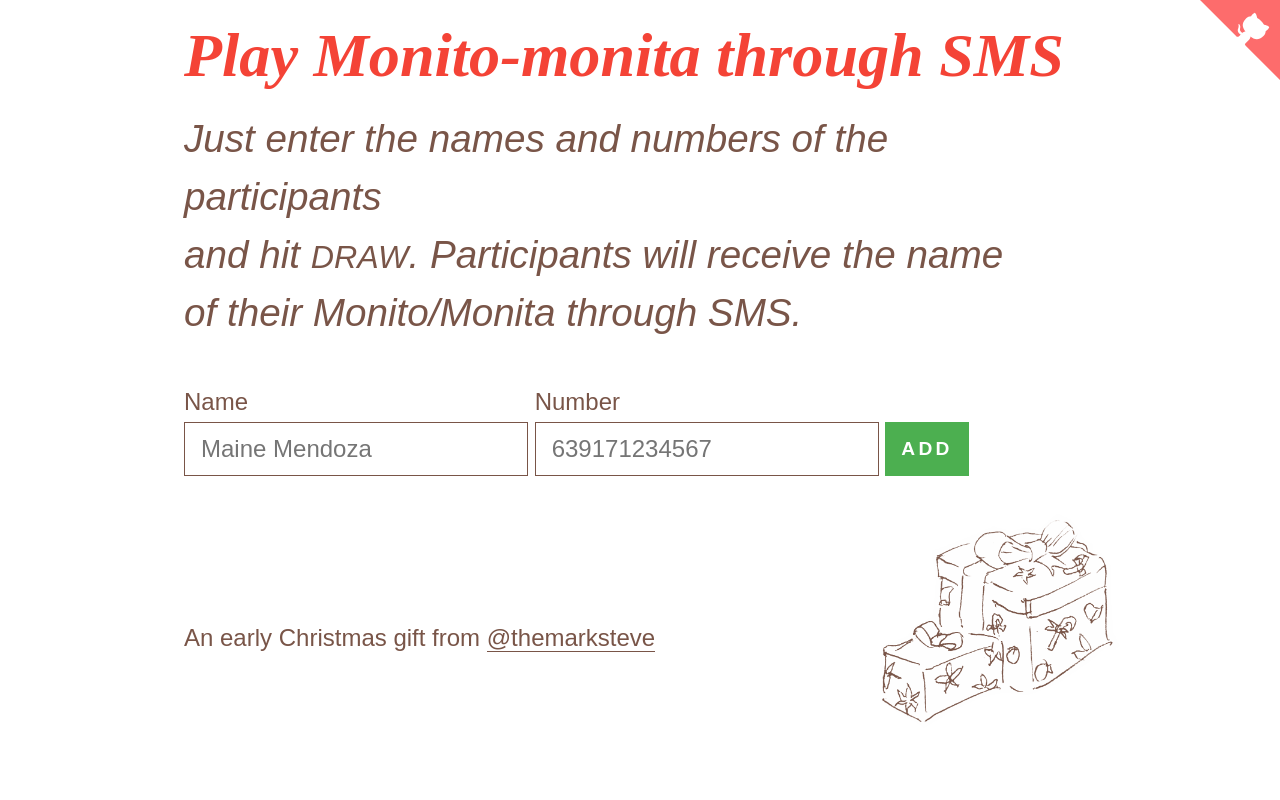
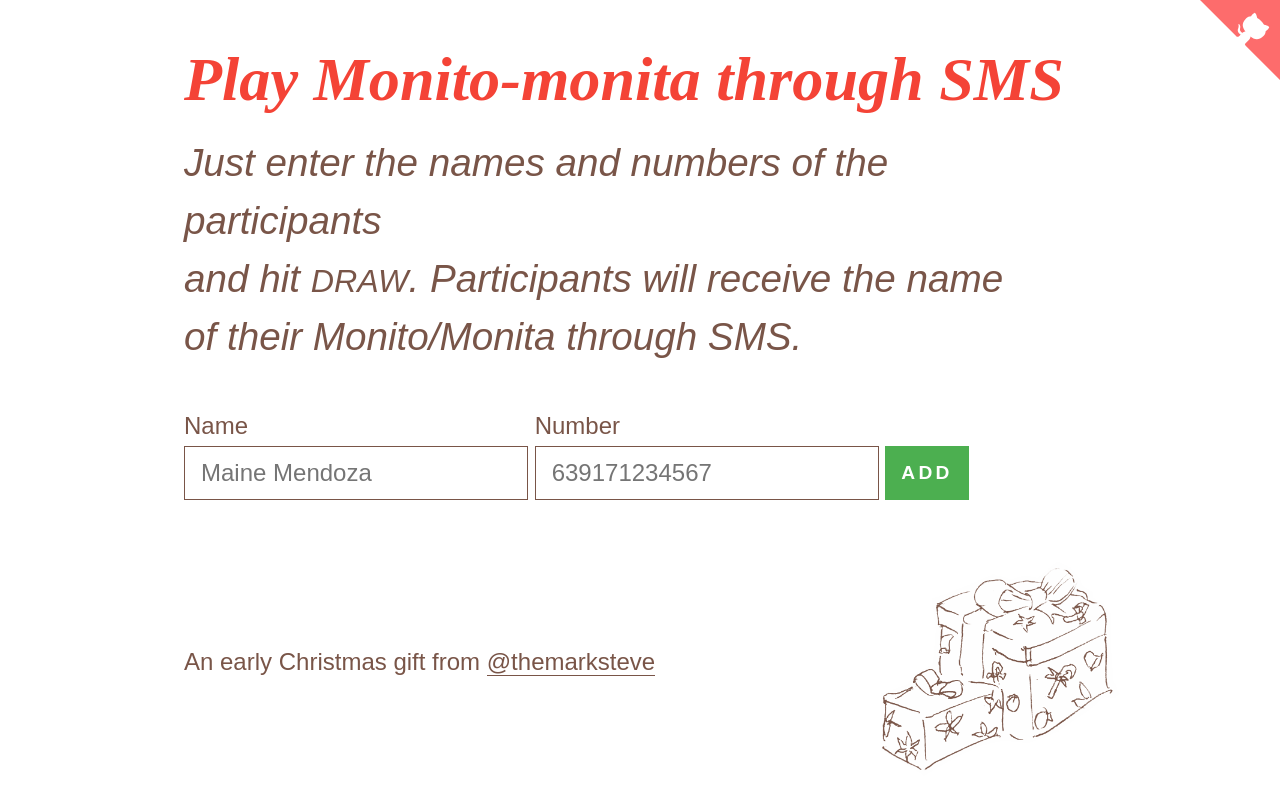
Before and after one commit to marksteve/mmsms, a Flask app: page / in a window 1280 px wide. Run offline with Flask 2, Linux system fonts and the light colour scheme; some libraries are stand-ins or nearby versions.

Commit message:
Update padding

```diff
--- a/static/styles.css
+++ b/static/styles.css
@@ -78,8 +78,7 @@ main {
   background-size: 15rem;
   width: 100%;
   max-width: 60rem;
-  padding: 1.5rem;
-  margin-bottom: 3rem;
+  padding: 3rem 1.5rem;
 }
 header, section, footer {
   margin-bottom: 3rem;
```
